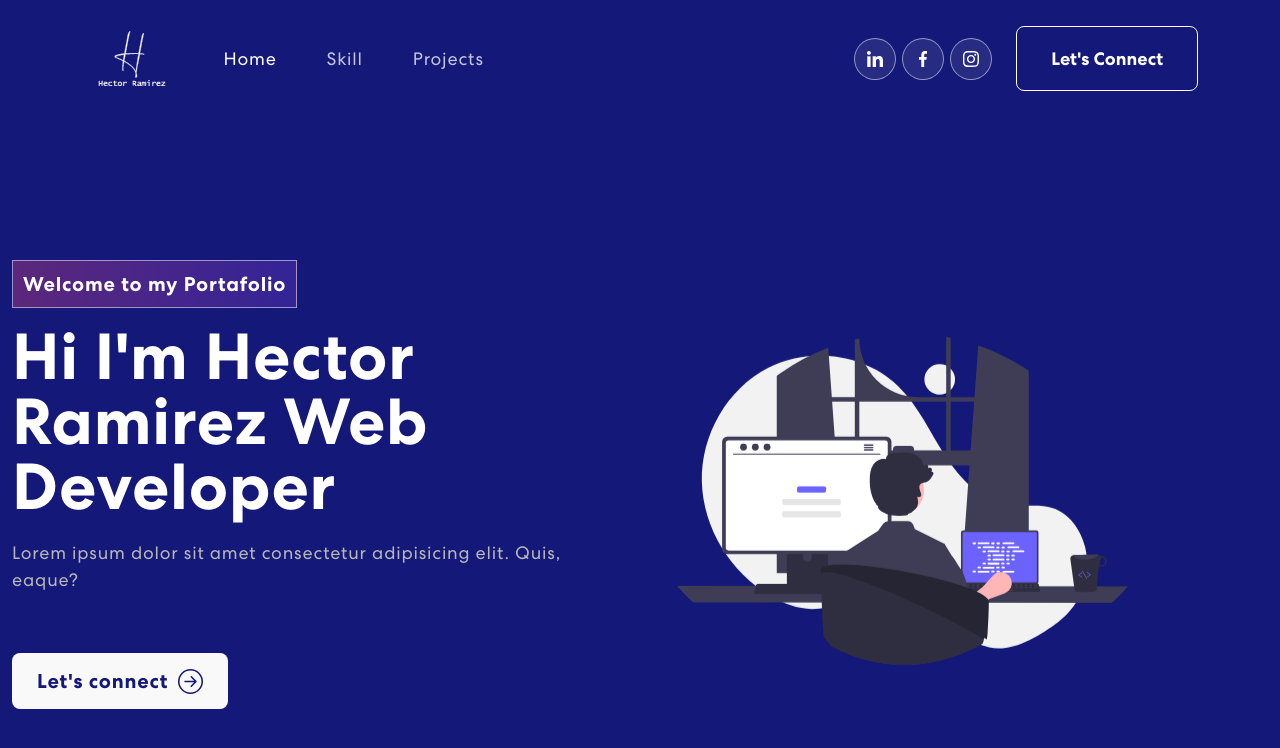
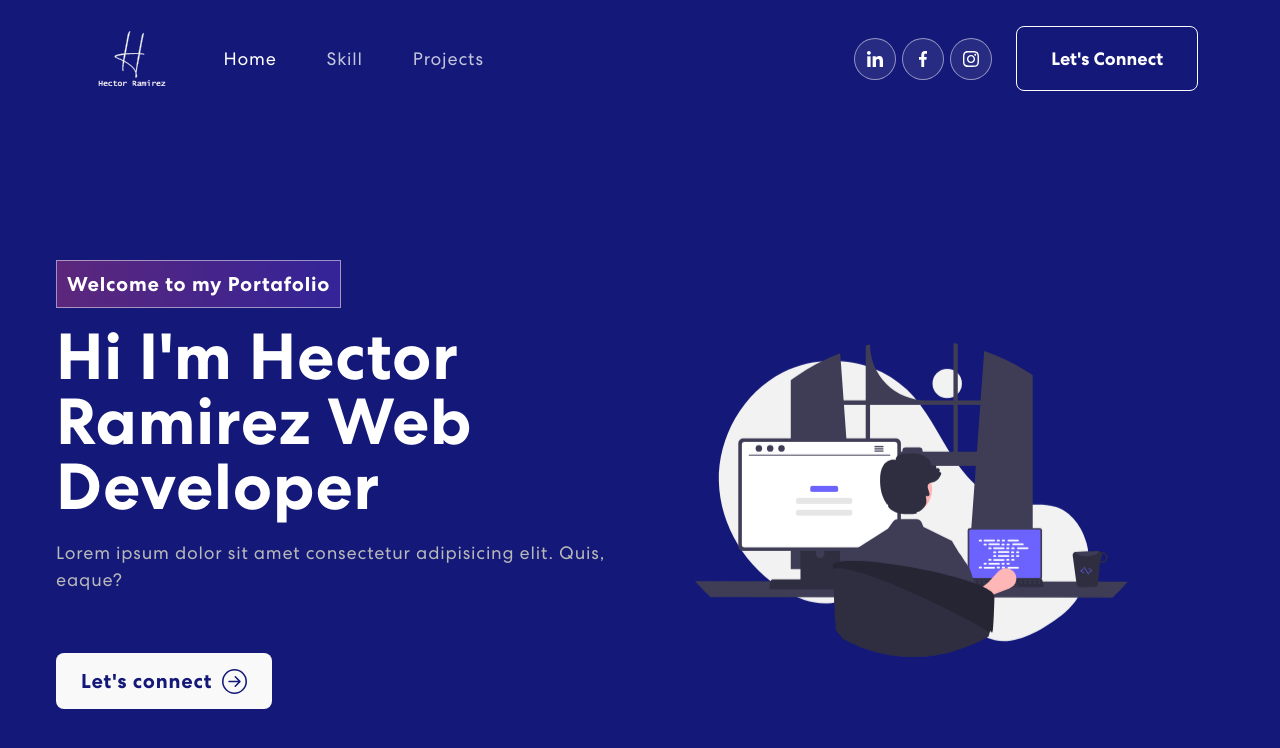
Before and after one commit to eduardo846/portafolioprofesional, a React (Vite) app: page / in a window 1280 px wide. Shown: the top 748 px of the page. Built offline with nearby package versions, Linux system fonts and the light colour scheme.

Commit message:
20102022

```diff
--- a/src/App.css
+++ b/src/App.css
@@ -617,3 +617,6 @@
   letter-spacing: 0.5px;
   margin-top: 20px;
 }
+.p1{
+  margin-left: 2rem !important;
+}
--- a/src/components/Banner.jsx
+++ b/src/components/Banner.jsx
@@ -38,7 +38,7 @@
     return (
         <section className="banner" id="home">
             <Container>
-                <Row className='align-items-center'>
+                <Row className='align-items-center p1'>
                     <Col xs={12} md={6} xl={7}>
                         <span className='tagline'>Welcome to my Portafolio</span>
                         <h1>{`Hi I'm Hector Ramirez`} <span className='wrap'>{text}</span></h1>
```
Also changed, not shown: src/index.css (line endings or trailing spaces).
